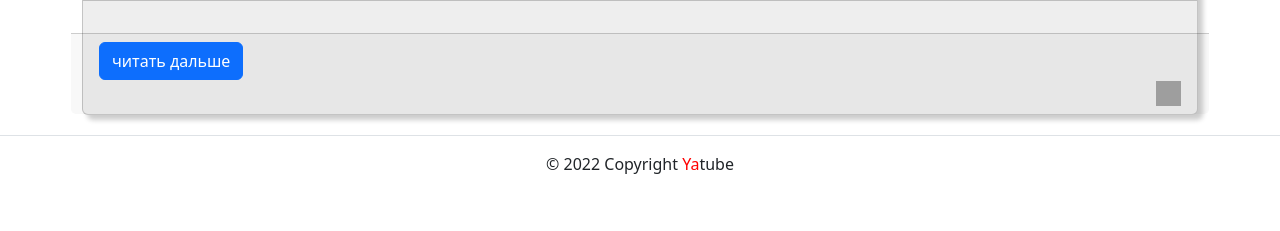
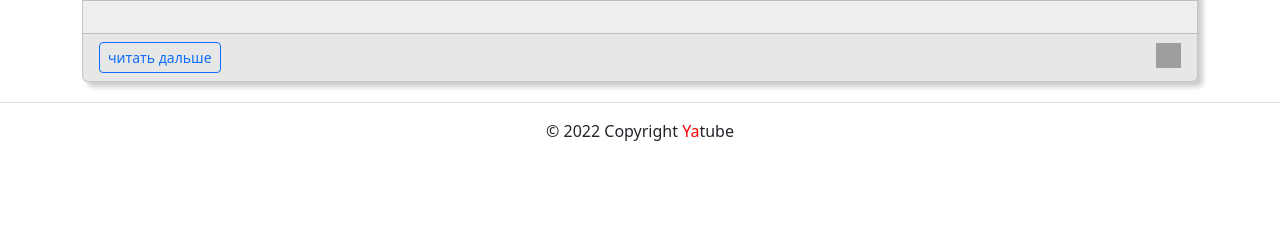
Before and after one commit to viator3m/journals, a Django app: template yatube/templates/posts/post_detail.html in a window 1280 px wide. Shown: the part 169-400 px from the top of the page. Run offline with Django 3.2, Linux system fonts and the light colour scheme; the template is opened without the code that fills it, so the values that code supplies are empty; some libraries are stand-ins or nearby versions; grey boxes are pictures that could not be loaded.

Commit message:
Button design

```diff
--- a/yatube/templates/posts/includes/post.html
+++ b/yatube/templates/posts/includes/post.html
@@ -24,22 +24,22 @@
       {{ post.text|truncatechars:300 }}
     </div>
 
-    <div class="card-footer row justify-content-between">
-      <div class="col-6">
+    <div class="card-footer row-cols-auto justify-content-between">
+      <div class="col-6" style="float: left">
         <a href="{% url 'posts:post_detail' post.id %}"
-           class="btn btn-primary">
+           class="btn btn-outline-primary btn-sm">
           читать дальше</a>
         {% if not request.resolver_match.view_name == 'posts:group_list' %}
           {% if post.group %}
             <a href="{% url 'posts:group_list' post.group.slug %}"
-               class="btn btn-primary">
+               class="btn btn-outline-primary btn-sm">
               Группа {{ post.group.title }}</a>
           {% endif %}
         {% endif %}
       </div>
 
       {% if not request.resolver_match.view_name == 'posts:post_detail' %}
-        <div class="col-12 text-end">
+        <div class="col-12 text-end" >
           <a href="{% url 'posts:post_detail' post.id %}#comment"
              class="text-black" style="text-decoration: None">
             <img src="{% static 'img/comment.png' %}" width="25" height="25"
```
